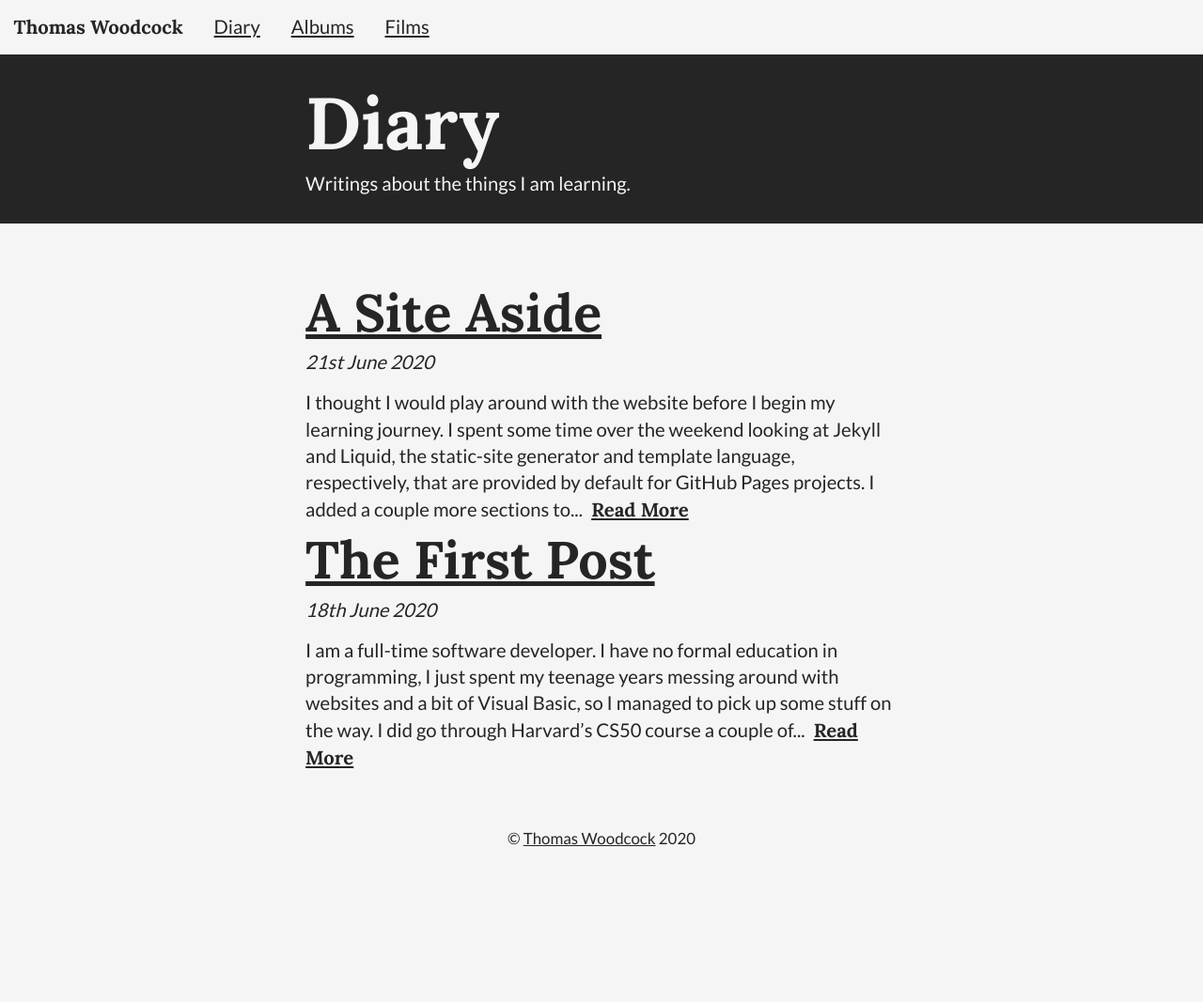
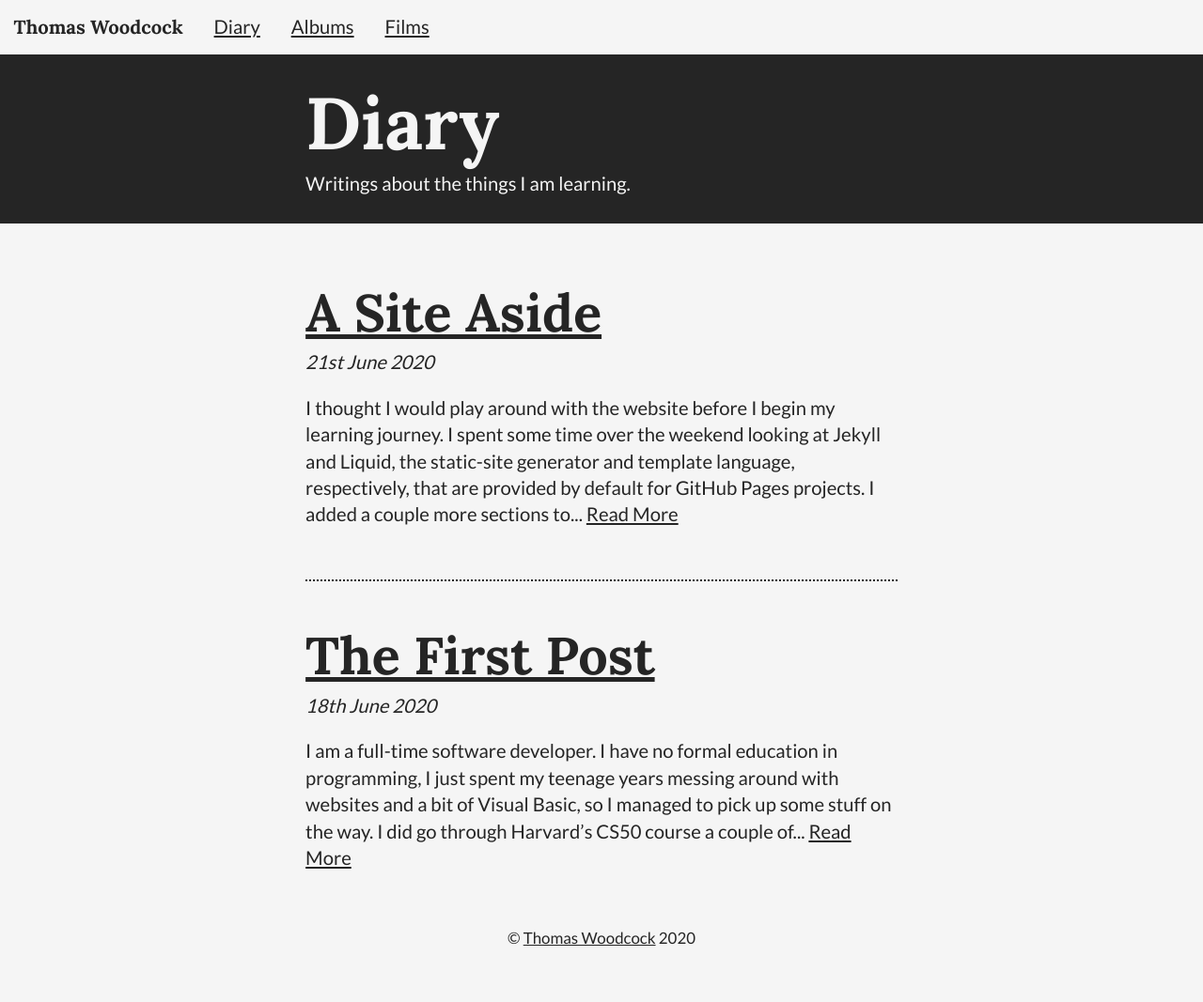
Before and after one commit to thomaswoodcock/thomaswoodcock.github.io, a Jekyll site: the page built from diary/index.html, in a window 1280 px wide. Shown: the whole page at 94% size. Built offline with Jekyll 4.4.1, drawn with Linux system fonts in a browser that asks for light colours; the list of posts is cut into pages by our own code; before the commit the page ends 961 px from its top, so only the background shows below that.

Commit message:
Adjusts diary styles

```diff
--- a/css/main.css
+++ b/css/main.css
@@ -120,7 +120,6 @@ time {
 .header {
   background-color: var(--color-dark);
   color: var(--color-light);
-  max-width: 100%;
   padding-bottom: var(--s1);
   padding-top: var(--s1);
 }
@@ -158,10 +157,6 @@ footer {
   padding-top: var(--s2);
 }
 
-.content-section > * + * {
-  margin-top: var(--s-1);
-}
-
 .content-section > p > span {
   font-family: var(--font-serif);
   padding-left: var(--s-4);
@@ -191,6 +186,10 @@ footer {
   margin-top: var(--s2);
 }
 
+.content-section > article > header + p {
+  margin-top: var(--s0);
+}
+
 @media (prefers-reduced-motion: no-preference) {
   :root {
     scroll-behavior: smooth;
--- a/diary/index.html
+++ b/diary/index.html
@@ -10,8 +10,8 @@ title: Diary
 <article class="content">
   <ul>
     {% for post in paginator.posts %}
-    <li>
-      <article class="content-section">
+    <li class="content-section">
+      <article>
         <header>
           <h2><a href="{{ post.url }}">{{ post.title }}</a></h2>
           <p>
```
